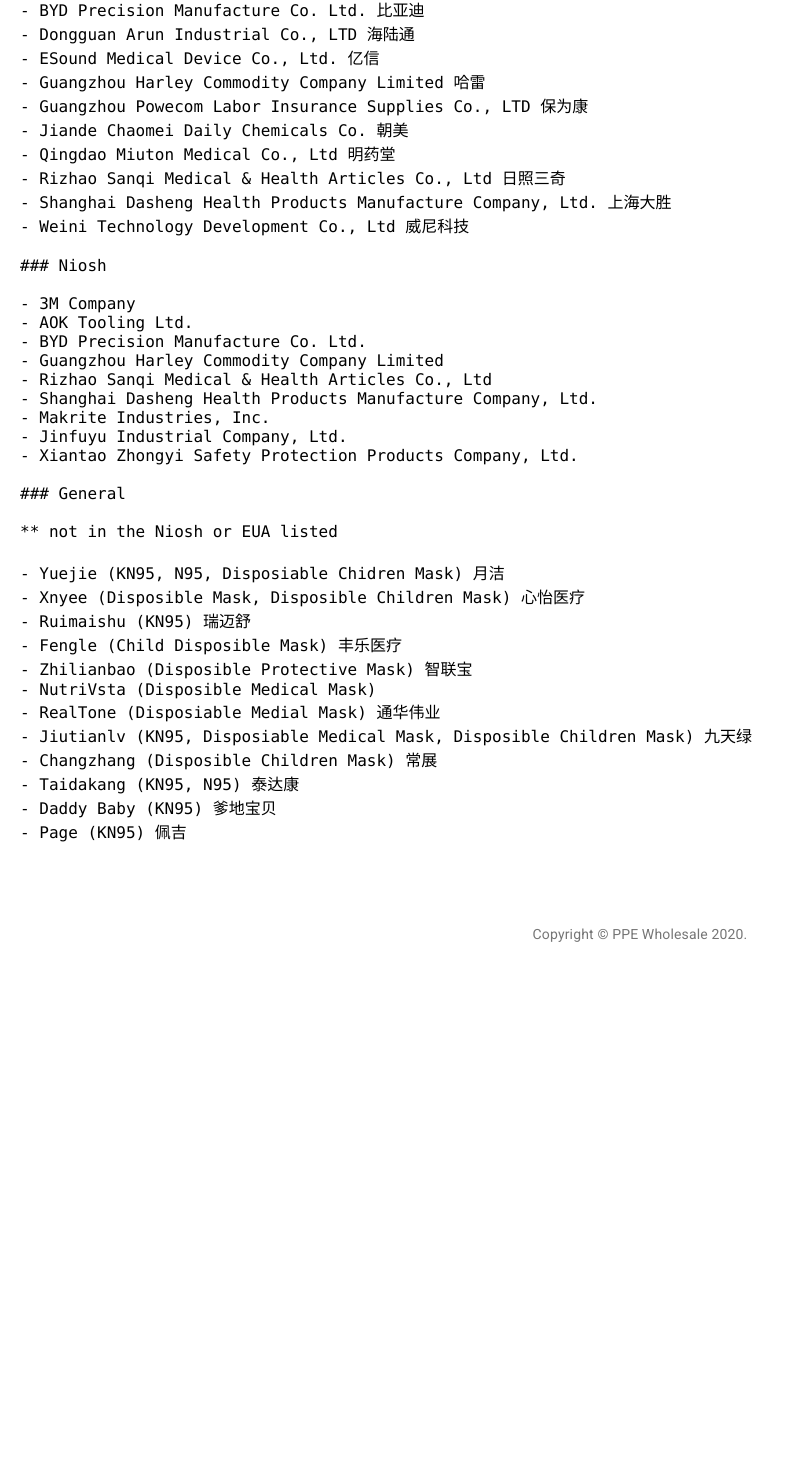
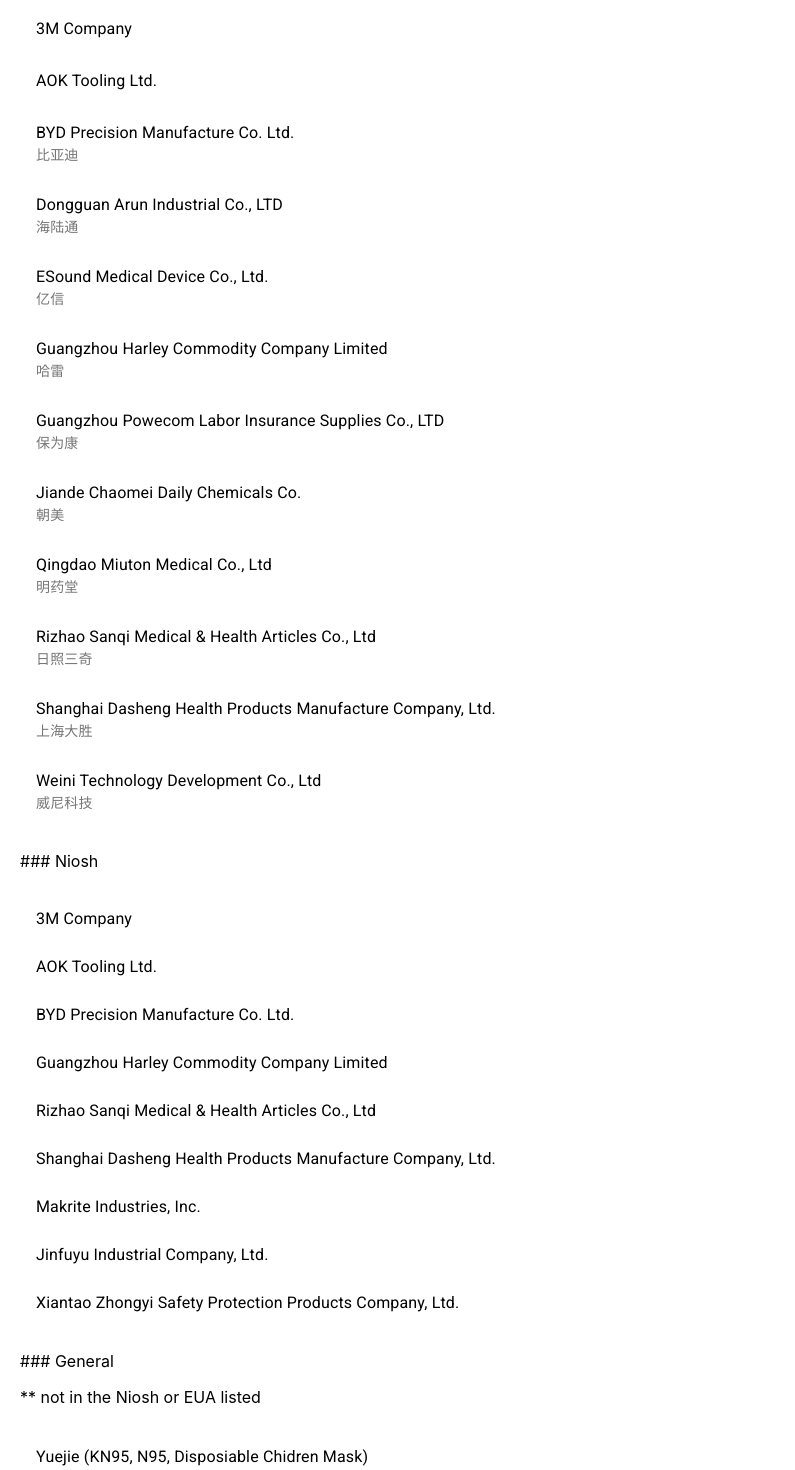
Before and after one commit to dotku/ppewholesale, a React (Create React App) app: page / in a window 1280 px wide. Shown: the part 233-1703 px from the top of the page, without its empty margins (0-795 px from the left). Before the commit the page ends 1225 px from the top, so only its background shows below. Built offline with nearby package versions, Linux system fonts and the light colour scheme.

Commit message:
use material List

```diff
--- a/src/App.js
+++ b/src/App.js
@@ -1,14 +1,19 @@
-import React from 'react';
-import './App.css';
-import Providers from './components/providers';
-import Footer from './components/common/footer';
-import Top from './components/common/top';
+import React from "react";
+import "./App.css";
+import Providers from "./components/providers";
+import Footer from "./components/common/footer";
+import Top from "./components/common/top";
 
 function App() {
   return (
     <div className="App">
       <Top />
-      <Providers />
+      <div style={{padding: "20px"}}>
+        Please contact jay.lin@ppewholesale.us or wechat: weijingjaylin for more
+        detail.
+        <Providers />
+      </div>
+
       <Footer />
     </div>
   );
--- a/src/components/providers.js
+++ b/src/components/providers.js
@@ -1,62 +1,162 @@
-import React from 'react';
-import ReactMarkdown from 'react-markdown';
+import React from "react";
+import ReactMarkdown from "react-markdown";
+import { List, ListItem, ListItemText } from "@material-ui/core";
 
+function GeneralProviders() {
+  const items = [
+    { title: "Yuejie (KN95, N95, Disposiable Chidren Mask)", subtitle: "月洁" },
+    {
+      title: "Xnyee (Disposible Mask, Disposible Children Mask)",
+      subtitle: "心怡医疗",
+    },
+    { title: "Ruimaishu (KN95)", subtitle: "瑞迈舒" },
+    { title: "Fengle (Child Disposible Mask)", subtitle: "丰乐医疗" },
+    { title: "Zhilianbao (Disposible Protective Mask)", subtitle: "智联宝" },
+    { title: "NutriVsta (Disposible Medical Mask)" },
+    { title: "RealTone (Disposiable Medial Mask)", subtitle: "通华伟业" },
+    {
+      title:
+        "Jiutianlv (KN95, Disposiable Medical Mask, Disposible Children Mask)",
+      subtitle: "九天绿",
+    },
+    { title: "Changzhang (Disposible Children Mask)", subtitle: "常展" },
+    { title: "Taidakang (KN95, N95)", subtitle: "泰达康" },
+    { title: "Daddy Baby (KN95)", subtitle: "爹地宝贝" },
+    { title: "Page (KN95)", subtitle: "佩吉" },
+  ];
+  const listItems = items.map((item) => (
+    <ListItem>
+      <ListItemText
+        primary={item.title}
+        secondary={item.subtitle}
+      ></ListItemText>
+    </ListItem>
+  ));
+  return <List>{listItems}</List>;
+}
 export default function Providers() {
-
   const input = `
-    ### EUA (Emergency Use Authorizations) Channel
-
-    <https://www.fda.gov/media/136663/download>
-    Updated: June 11, 2020
-
-    - 3M Company
-    - AOK Tooling Ltd.
-    - BYD Precision Manufacture Co. Ltd. 比亚迪
-    - Dongguan Arun Industrial Co., LTD 海陆通
-    - ESound Medical Device Co., Ltd. 亿信
-    - Guangzhou Harley Commodity Company Limited 哈雷
-    - Guangzhou Powecom Labor Insurance Supplies Co., LTD 保为康
-    - Jiande Chaomei Daily Chemicals Co. 朝美
-    - Qingdao Miuton Medical Co., Ltd 明药堂
-    - Rizhao Sanqi Medical & Health Articles Co., Ltd 日照三奇
-    - Shanghai Dasheng Health Products Manufacture Company, Ltd. 上海大胜
-    - Weini Technology Development Co., Ltd 威尼科技
-
-    ### Niosh
-
-    - 3M Company
-    - AOK Tooling Ltd.
-    - BYD Precision Manufacture Co. Ltd.
-    - Guangzhou Harley Commodity Company Limited
-    - Rizhao Sanqi Medical & Health Articles Co., Ltd
-    - Shanghai Dasheng Health Products Manufacture Company, Ltd.
-    - Makrite Industries, Inc.
-    - Jinfuyu Industrial Company, Ltd.
-    - Xiantao Zhongyi Safety Protection Products Company, Ltd.
-
-    ### General
-
-    ** not in the Niosh or EUA listed
-
-    - Yuejie (KN95, N95, Disposiable Chidren Mask) 月洁
-    - Xnyee (Disposible Mask, Disposible Children Mask) 心怡医疗
-    - Ruimaishu (KN95) 瑞迈舒
-    - Fengle (Child Disposible Mask) 丰乐医疗
-    - Zhilianbao (Disposible Protective Mask) 智联宝
-    - NutriVsta (Disposible Medical Mask)
-    - RealTone (Disposiable Medial Mask) 通华伟业
-    - Jiutianlv (KN95, Disposiable Medical Mask, Disposible Children Mask) 九天绿
-    - Changzhang (Disposible Children Mask) 常展
-    - Taidakang (KN95, N95) 泰达康
-    - Daddy Baby (KN95) 爹地宝贝
-    - Page (KN95) 佩吉
     `;
 
   return (
     <React.Fragment>
-      <div style={{padding: '20px'}}>
-        <ReactMarkdown source={input}/>
+      <div>
+        <p>### EUA (Emergency Use Authorizations) Channel</p>
+        <a href="https://www.fda.gov/media/136663/download">
+          https://www.fda.gov/media/136663/download
+        </a>
+        <p>Updated: June 11, 2020</p>
+        <List>
+          <ListItem button>
+            <ListItemText primary="3M Company" secondary="" />
+          </ListItem>
+          <ListItem button>
+            <ListItemText primary="AOK Tooling Ltd." secondary="" />
+          </ListItem>
+          <ListItem button>
+            <ListItemText
+              primary="BYD Precision Manufacture Co. Ltd."
+              secondary="比亚迪"
+            />
+          </ListItem>
+          <ListItem button>
+            <ListItemText
+              primary="Dongguan Arun Industrial Co., LTD "
+              secondary="海陆通"
+            />
+          </ListItem>
+          <ListItem button>
+            <ListItemText
+              primary="ESound Medical Device Co., Ltd."
+              secondary="亿信"
+            />
+          </ListItem>
+          <ListItem button>
+            <ListItemText
+              primary="Guangzhou Harley Commodity Company Limited"
+              secondary="哈雷"
+            />
+          </ListItem>
+          <ListItem button>
+            <ListItemText
+              primary="Guangzhou Powecom Labor Insurance Supplies Co., LTD"
+              secondary="保为康"
+            />
+          </ListItem>
+          <ListItem button>
+            <ListItemText
+              primary="Jiande Chaomei Daily Chemicals Co."
+              secondary="朝美"
+            />
+          </ListItem>
+          <ListItem button>
+            <ListItemText
+              primary="Qingdao Miuton Medical Co., Ltd"
+              secondary="明药堂"
+            />
+          </ListItem>
+          <ListItem button>
+            <ListItemText
+              primary="Rizhao Sanqi Medical & Health Articles Co., Ltd"
+              secondary="日照三奇"
+            />
+          </ListItem>
+          <ListItem button>
+            <ListItemText
+              primary="Shanghai Dasheng Health Products Manufacture Company, Ltd."
+              secondary="上海大胜"
+            />
+          </ListItem>
+          <ListItem button>
+            <ListItemText
+              primary="Weini Technology Development Co., Ltd"
+              secondary="威尼科技"
+            />
+          </ListItem>
+        </List>
+        <p>### Niosh</p>
+        <List>
+          <ListItem button>
+            <ListItemText>3M Company</ListItemText>
+          </ListItem>
+          <ListItem button>
+            <ListItemText>AOK Tooling Ltd.</ListItemText>
+          </ListItem>
+          <ListItem button>
+            <ListItemText>BYD Precision Manufacture Co. Ltd.</ListItemText>
+          </ListItem>
+          <ListItem button>
+            <ListItemText>
+              Guangzhou Harley Commodity Company Limited
+            </ListItemText>
+          </ListItem>
+          <ListItem button>
+            <ListItemText>
+              Rizhao Sanqi Medical &amp; Health Articles Co., Ltd
+            </ListItemText>
+          </ListItem>
+          <ListItem button>
+            <ListItemText>
+              Shanghai Dasheng Health Products Manufacture Company, Ltd.
+            </ListItemText>
+          </ListItem>
+          <ListItem button>
+            <ListItemText>Makrite Industries, Inc.</ListItemText>
+          </ListItem>
+          <ListItem button>
+            <ListItemText>Jinfuyu Industrial Company, Ltd.</ListItemText>
+          </ListItem>
+          <ListItem button>
+            <ListItemText>
+              Xiantao Zhongyi Safety Protection Products Company, Ltd.
+            </ListItemText>
+          </ListItem>
+        </List>
+        <p>### General</p>
+        <p>** not in the Niosh or EUA listed</p>
+        <GeneralProviders />
+        <ReactMarkdown source={input} />
       </div>
     </React.Fragment>
-  )
+  );
 }
```
